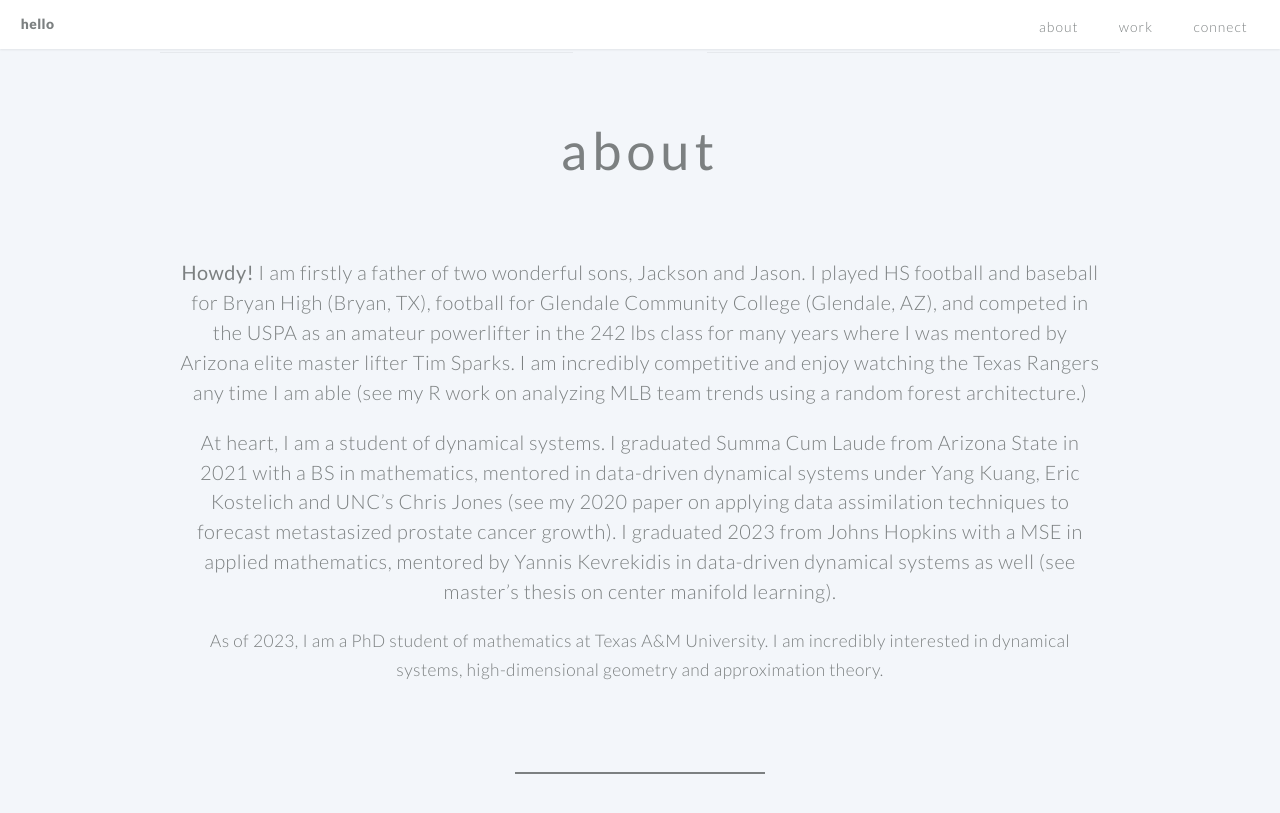
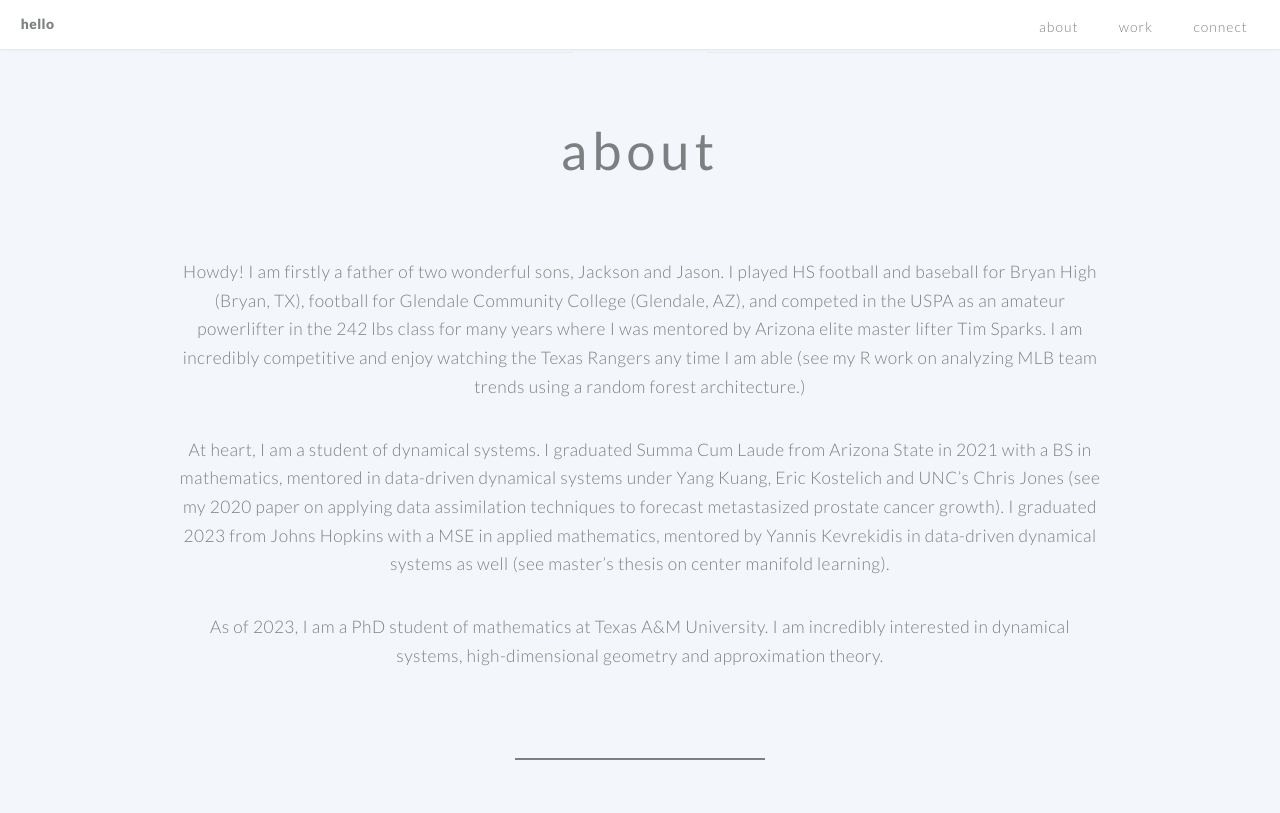
Before and after one commit to jben33/jben33.github.io, a Jekyll site: the page built from index.md, in a window 1280 px wide and 900 px high, scrolled down 611 px. Shown: the top 813 px of the window. Built offline with Jekyll 4.4.1, drawn with Linux system fonts in a browser that asks for light colours.

```diff
--- a/index.md
+++ b/index.md
@@ -41,8 +41,8 @@ cta_button_label: contact # the label on the button
 
 ---
 [//]: # (write a bit about yourself here)
-### **Howdy!** I am firstly a father of two wonderful sons, Jackson and Jason. I played HS football and baseball for Bryan High (Bryan, TX), football for Glendale Community College (Glendale, AZ), and competed in the USPA as an amateur powerlifter in the 242 lbs class for many years where I was mentored by Arizona elite master lifter Tim Sparks. I am incredibly competitive and enjoy watching the Texas Rangers any time I am able (see my R work on analyzing MLB team trends using a random forest architecture.)
+Howdy! I am firstly a father of two wonderful sons, Jackson and Jason. I played HS football and baseball for Bryan High (Bryan, TX), football for Glendale Community College (Glendale, AZ), and competed in the USPA as an amateur powerlifter in the 242 lbs class for many years where I was mentored by Arizona elite master lifter Tim Sparks. I am incredibly competitive and enjoy watching the Texas Rangers any time I am able (see my R work on analyzing MLB team trends using a random forest architecture.)
 
-### At heart, I am a student of dynamical systems. I graduated Summa Cum Laude from Arizona State in 2021 with a BS in mathematics, mentored in data-driven dynamical systems under Yang Kuang, Eric Kostelich and UNC's Chris Jones (see my 2020 paper on applying data assimilation techniques to forecast metastasized prostate cancer growth). I graduated 2023 from Johns Hopkins with a MSE in applied mathematics, mentored by Yannis Kevrekidis in data-driven dynamical systems as well (see master's thesis on center manifold learning).
+At heart, I am a student of dynamical systems. I graduated Summa Cum Laude from Arizona State in 2021 with a BS in mathematics, mentored in data-driven dynamical systems under Yang Kuang, Eric Kostelich and UNC's Chris Jones (see my 2020 paper on applying data assimilation techniques to forecast metastasized prostate cancer growth). I graduated 2023 from Johns Hopkins with a MSE in applied mathematics, mentored by Yannis Kevrekidis in data-driven dynamical systems as well (see master's thesis on center manifold learning).
 
 As of 2023, I am  a PhD student of mathematics at Texas A&M University. I am incredibly interested in dynamical systems, high-dimensional geometry and approximation theory.
```
